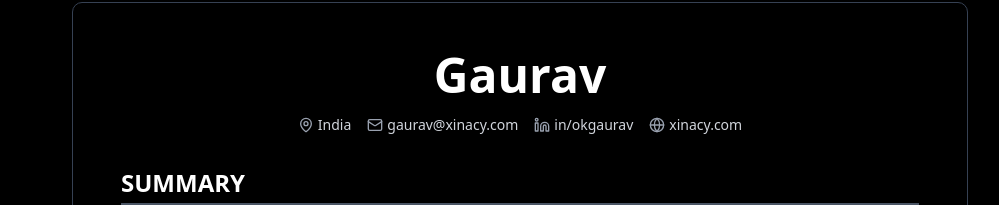
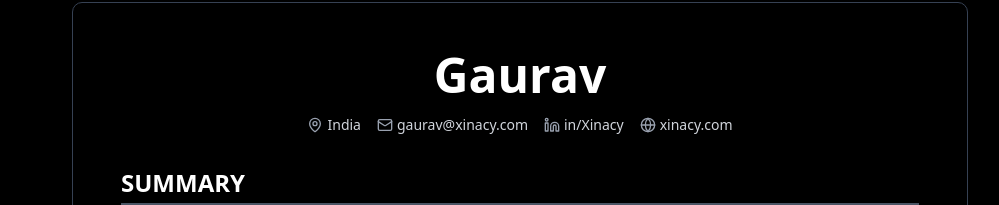
Before and after one commit to arpancodez/Portfolio, a Next.js app: page /resume in a window 1280 px wide. Shown: the part 202-407 px from the top of the page, without its empty margins (120-1119 px from the left). Built offline with nearby package versions, Linux system fonts and the light colour scheme.

Commit message:
update linkedin username

```diff
--- a/src/app/page.tsx
+++ b/src/app/page.tsx
@@ -274,7 +274,7 @@ function ProfileCardContent() {
         </Button>
         <Button variant="outline" className="size-10" asChild>
           <Link
-            href="https://linkedin.com/in/okgaurav"
+            href="https://linkedin.com/in/Xinacy"
             target="_blank"
             rel="noopener noreferrer"
           >
--- a/src/app/resume/page.tsx
+++ b/src/app/resume/page.tsx
@@ -85,7 +85,7 @@ export default function ResumePage() {
               </span>
               <span className="flex items-center gap-1">
                 <Linkedin className="w-4 h-4 text-gray-400" />
-                in/okgaurav
+                in/Xinacy
               </span>
               <span className="flex items-center gap-1">
                 <Globe className="w-4 h-4 text-gray-400" />
```
